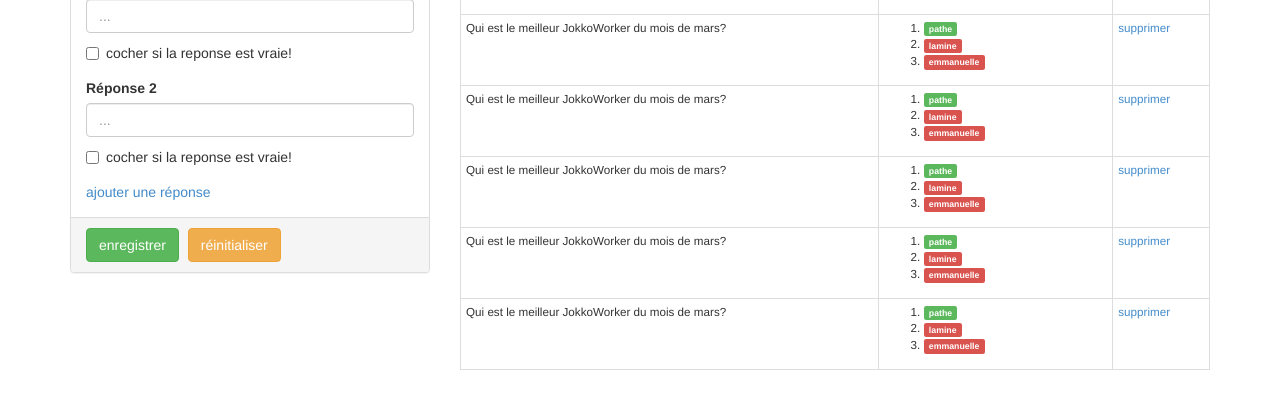
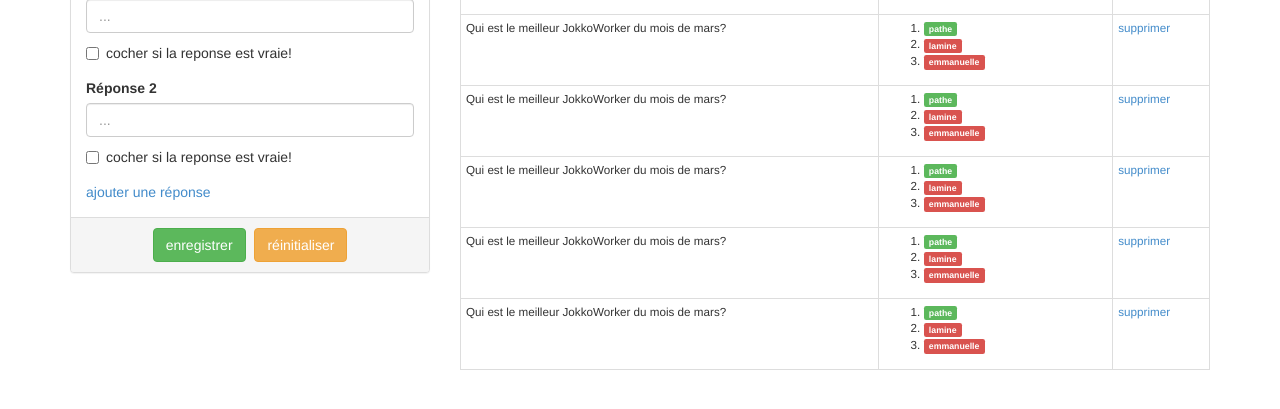
Before and after one commit to PapePathe/qcm, a PHP site: page / in a window 1280 px wide. Shown: the part 197-606 px from the top of the page. Run offline with PHP 8.4, Linux system fonts and the light colour scheme; data comes from the database, SQL or seed files in the repository.

Commit message:
alignement au centre des boutons au bas du formulaire de creation de questions

```diff
--- a/css/styles.css
+++ b/css/styles.css
@@ -7,3 +7,7 @@
 .table {
     font-size: smaller;
 }
+
+.centered {
+    text-align: center;
+}
--- a/index.php
+++ b/index.php
@@ -125,7 +125,7 @@
                                 </div>
                                 <a href='#' title='ajouter une réponse' id='btn_ajouter_reponse'>ajouter une réponse</a>
                             </div>
-                            <div class="panel-footer">
+                            <div class="panel-footer centered">
                                 <div class='btn-toolbar'>
                                     <button type="submit" class="btn btn-success" name='enregistrer'>enregistrer</button>
                                     <button type="submit" class="btn btn-warning" name='reinitialiser' id='btn_reinitialiser'>réinitialiser</button>
```
Also changed, not shown: 1 other file.
